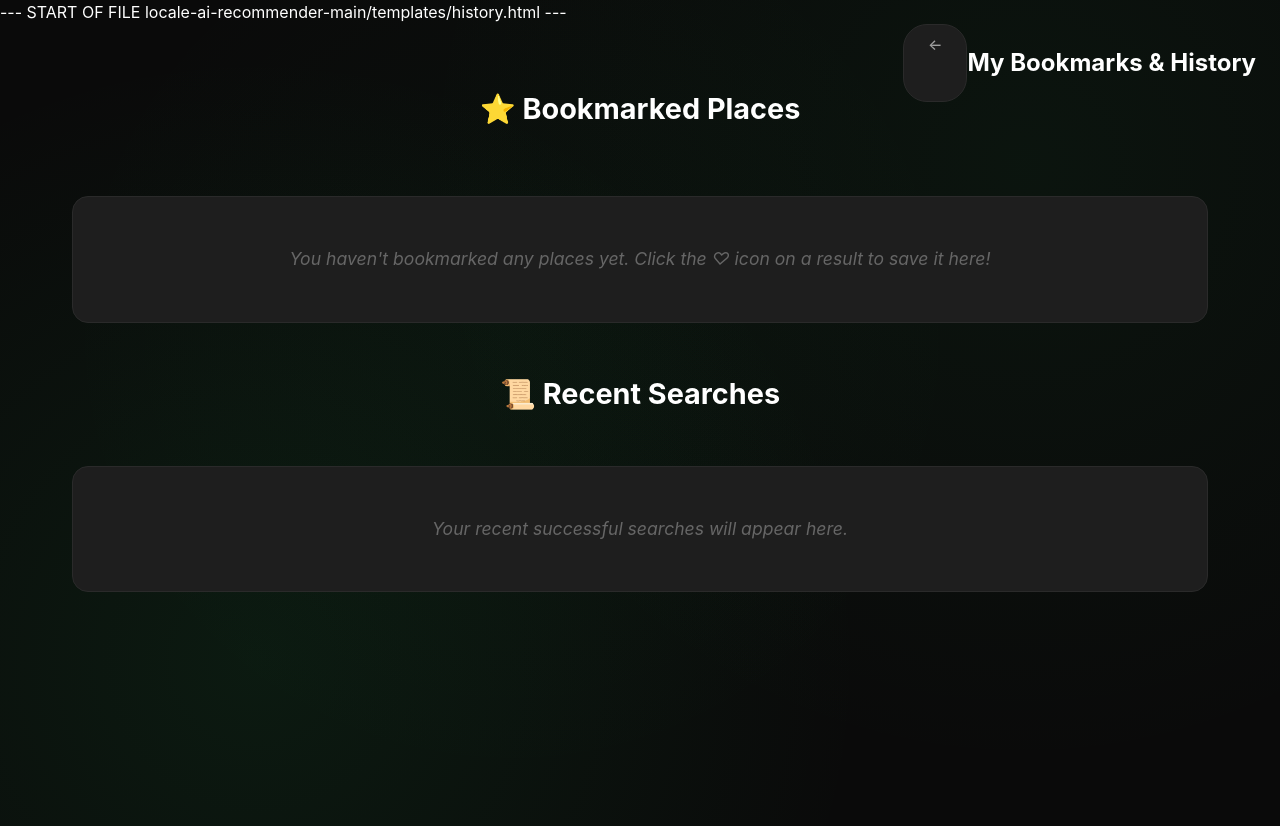
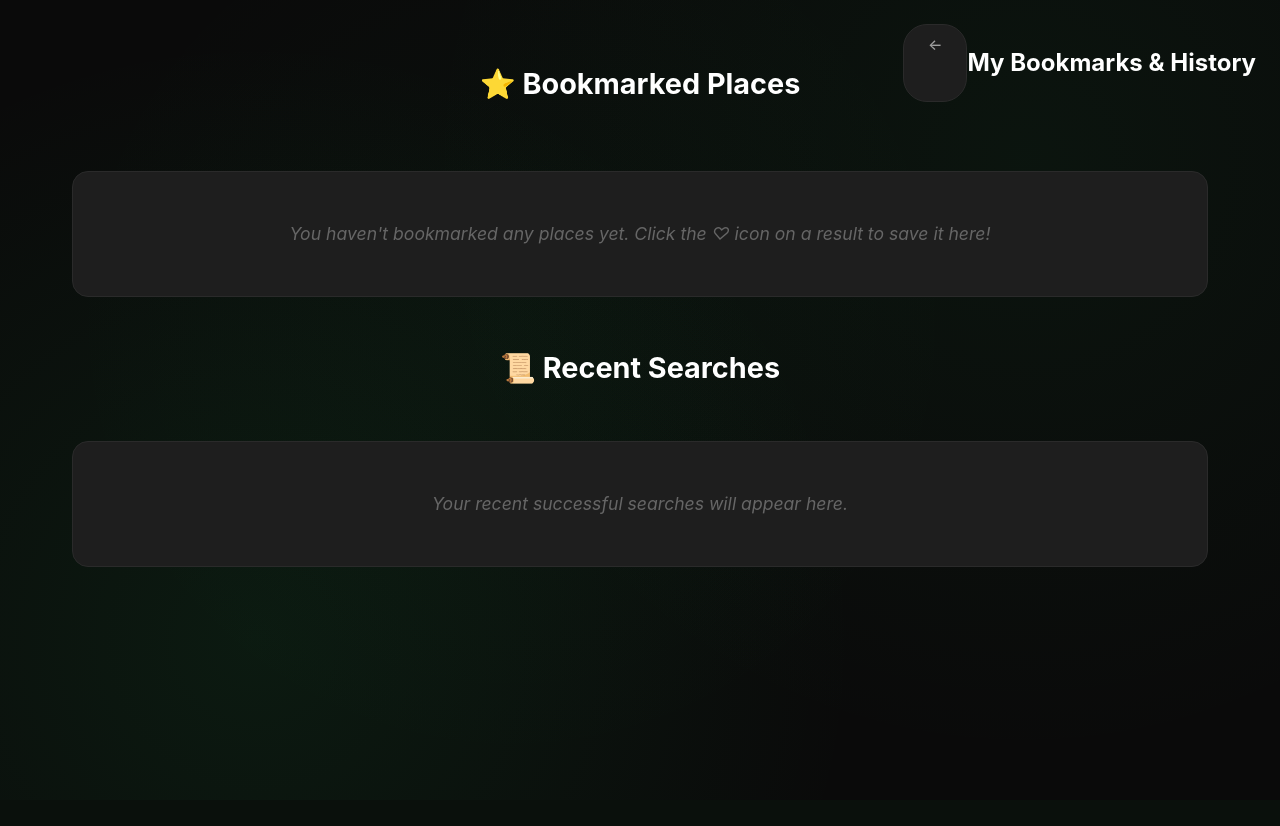
Before and after one commit to starredastrologer/locale-ai-recommender, a Flask app: page /history in a window 1280 px wide. After the commit the page ends 567 px from the top, so only its background shows below. Run offline with Flask 3, Linux system fonts and the light colour scheme.

Commit message:
Update history.html

```diff
--- a/templates/history.html
+++ b/templates/history.html
@@ -1,4 +1,3 @@
---- START OF FILE locale-ai-recommender-main/templates/history.html ---
 
 <!DOCTYPE html>
 <html lang="en">
```
